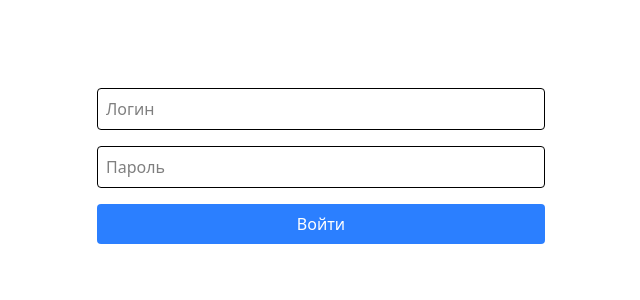
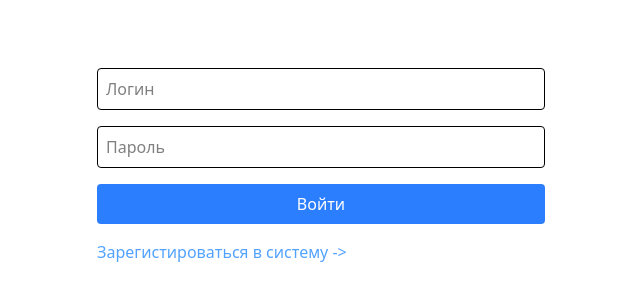
Before and after one commit to shoyo-22/q-univer-test-front, a Vue app: page /auth/login in a window 1280 px wide. Shown: the part 234-534 px from the top of the page, without its empty margins (319-959 px from the left). Built offline with nearby package versions, Linux system fonts and the light colour scheme; no server answers.

Commit message:
refactor

```diff
--- a/src/pages/login/index.vue
+++ b/src/pages/login/index.vue
@@ -3,6 +3,7 @@ import { ref } from 'vue';
 import { useUserStore } from '@/entities/user/model/userStore';
 import { useRouter } from 'vue-router';
 import { BaseLoader } from '@/shared/ui';
+import { RouterLink } from 'vue-router';
 
 const userStore = useUserStore();
 const username = ref('');
@@ -52,6 +53,11 @@ const handleLogin = async () => {
         <span>Войти</span>
         <BaseLoader size="sm" v-if="userStore.isLoading" />
       </button>
+
+      <RouterLink to="/auth/register" class="text-blue-400 hover:text-blue-600">
+        Зарегистироваться в систему ->
+      </RouterLink>
+
       <p v-if="error" class="text-center text-red-500">{{ error }}</p>
     </form>
   </div>
--- a/src/pages/register/index.vue
+++ b/src/pages/register/index.vue
@@ -3,6 +3,7 @@ import { ref } from 'vue';
 import { useUserStore } from '@/entities/user/model/userStore';
 import { useRouter } from 'vue-router';
 import { BaseLoader } from '@/shared/ui';
+import { RouterLink } from 'vue-router';
 
 const userStore = useUserStore();
 const username = ref('');
@@ -52,6 +53,11 @@ const handleLogin = async () => {
         <span>Зарегистрироваться</span>
         <BaseLoader size="sm" v-if="userStore.isLoading" />
       </button>
+
+      <RouterLink to="/auth/login" class="text-blue-400 hover:text-blue-600">
+        Войти в систему
+      </RouterLink>
+
       <p v-if="error" class="text-center text-red-500">{{ error }}</p>
     </form>
   </div>
```
